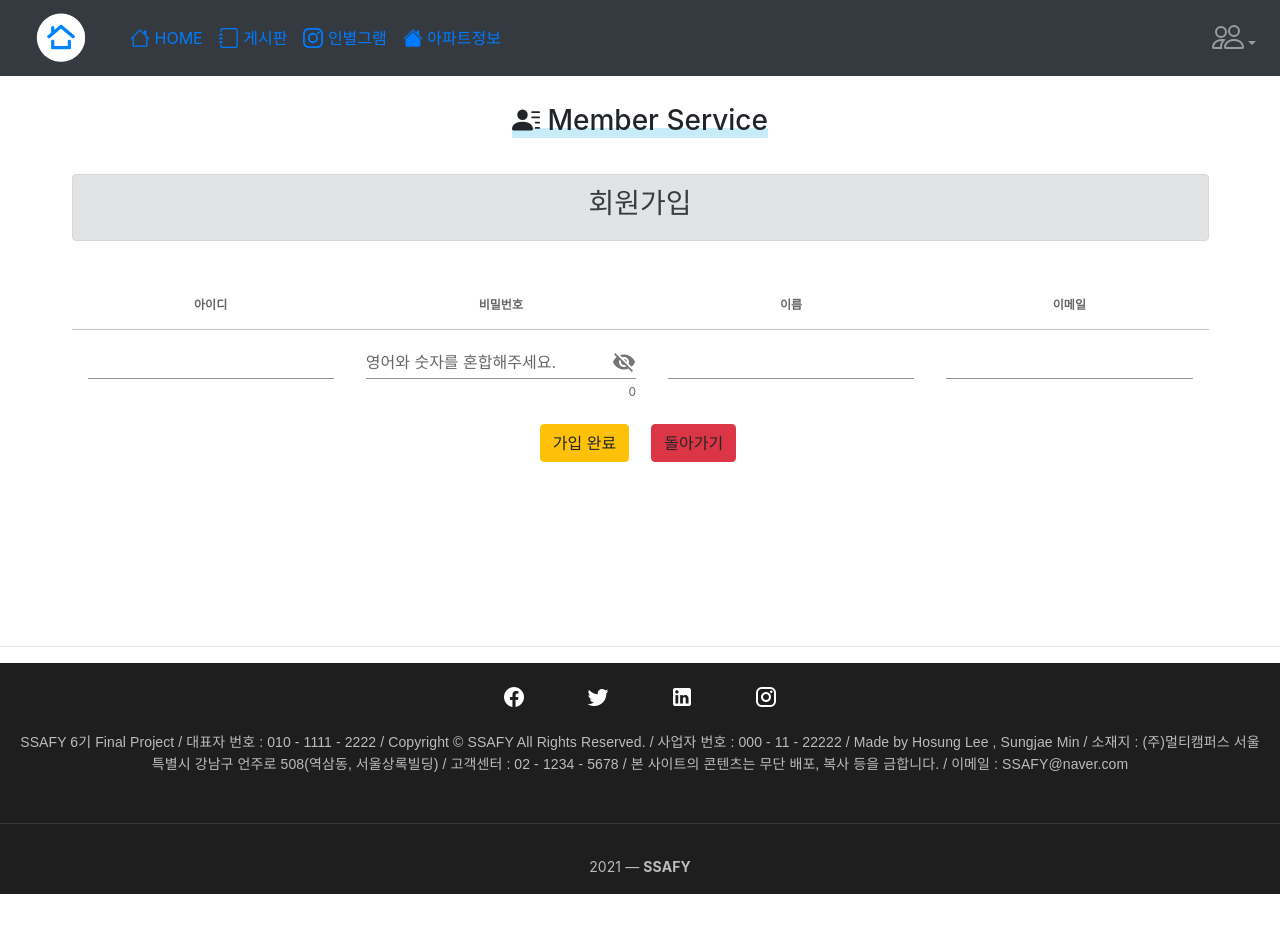
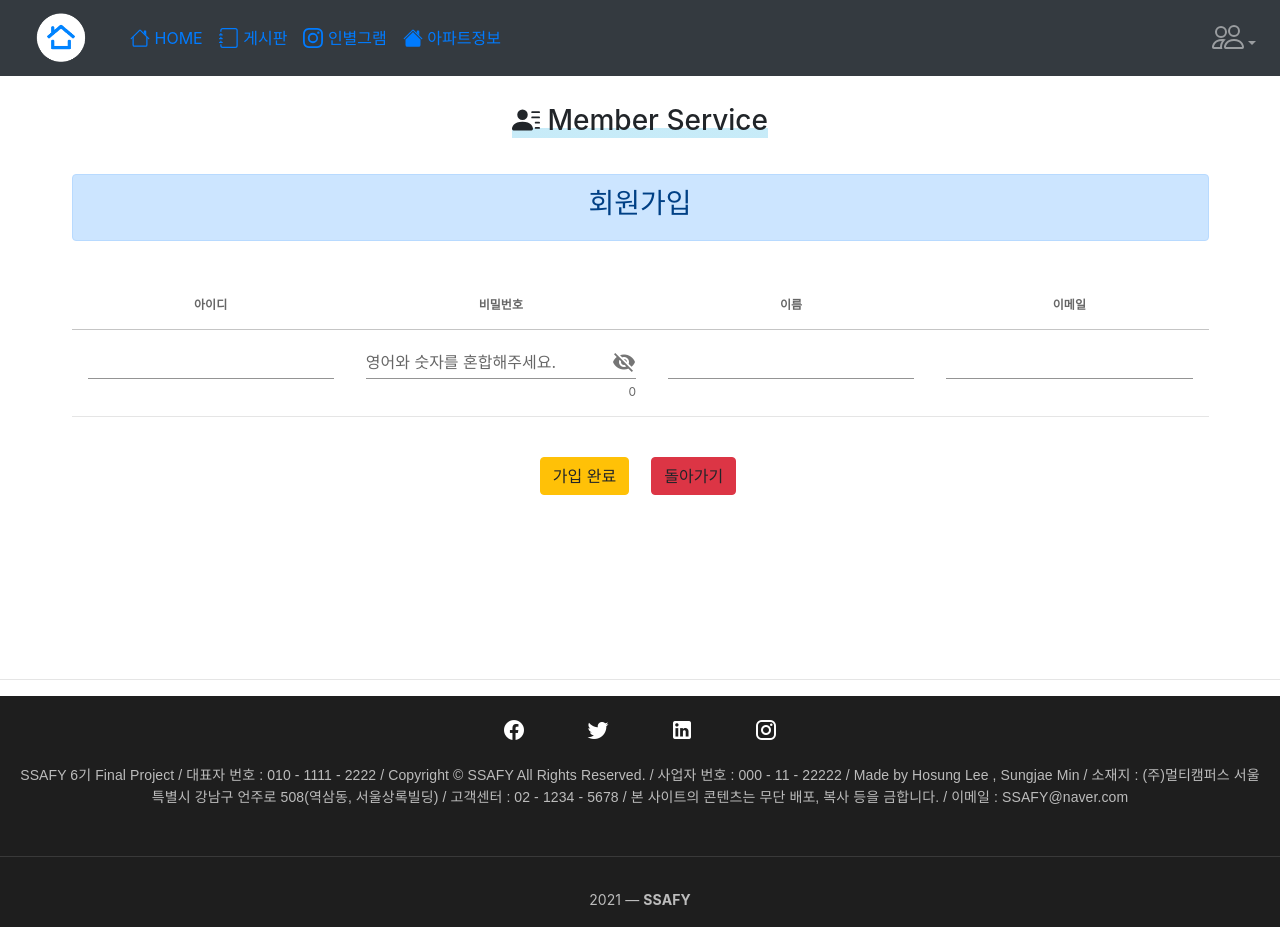
Before and after one commit to alstjdwo1601/Team12_Temp, a Vue app: page /user/singup in a window 1280 px wide. Before the commit the page ends 894 px from the top, so only its background shows below. Built offline with nearby package versions, Linux system fonts and the light colour scheme.

Commit message:
자잘한 수정

```diff
--- a/src/components/user/MemberJoin.vue
+++ b/src/components/user/MemberJoin.vue
@@ -2,7 +2,7 @@
   <b-container class="bv-example-row mt-3">
     <b-row>
       <b-col>
-        <b-alert variant="secondary" show><h3>회원가입</h3></b-alert>
+        <b-alert variant="primary" show><h3>회원가입</h3></b-alert>
       </b-col>
     </b-row>
     <b-row>
@@ -45,7 +45,7 @@
             </tbody>
           </template>
         </v-simple-table>
-
+        <hr />
         <br />
         <b-button variant="warning" @click="joinUser" class="mr-1"
           >가입 완료</b-button
--- a/src/components/user/MemberLogin.vue
+++ b/src/components/user/MemberLogin.vue
@@ -2,7 +2,7 @@
   <b-container class="bv-example-row mt-3">
     <b-row>
       <b-col>
-        <b-alert variant="secondary" show><h3>로그인</h3></b-alert>
+        <b-alert variant="primary" show><h3>로그인</h3></b-alert>
       </b-col>
     </b-row>
     <b-row>
--- a/src/components/user/MemberMyPage.vue
+++ b/src/components/user/MemberMyPage.vue
@@ -13,7 +13,7 @@
 
       <v-img height="400" src="@/assets/user.png"></v-img>
 
-      <v-card-title>[{{ userInfo.userid }}] 님 회원정보</v-card-title>
+      <v-card-title>[{{ userInfo.username }}] 님 회원정보</v-card-title>
 
       <v-card-text>
         <v-row align="center" class="mx-0">
@@ -54,6 +54,34 @@
 
       <v-divider class="mx-4"></v-divider>
 
+      <!--
+        여기에 관심아파트 목록 테이블 추가
+
+
+
+        <v-simple-table dark>
+          <template v-slot:default>
+            <thead>
+              <tr>
+                <th class="text-center">이미지</th>
+                <th class="text-center">아파트명</th>
+                <th class="text-center">일련번호</th>
+                <th class="text-center">거리정보?</th>
+              </tr>
+            </thead>
+            <tbody>
+              <tr>
+                <td>{{  }}</td>
+                <td>{{  }}</td>
+                <td>{{  }}</td>
+                <td>{{  }}</td>
+              </tr>
+            </tbody>
+          </template>
+        </v-simple-table>
+      -->
+
+      <v-divider class="mx-4"></v-divider>
       <b-button variant="warning" class="mr-1"
         ><router-link :to="{ name: 'Modify' }" class="link align-self-center"
           >정보수정</router-link
```
